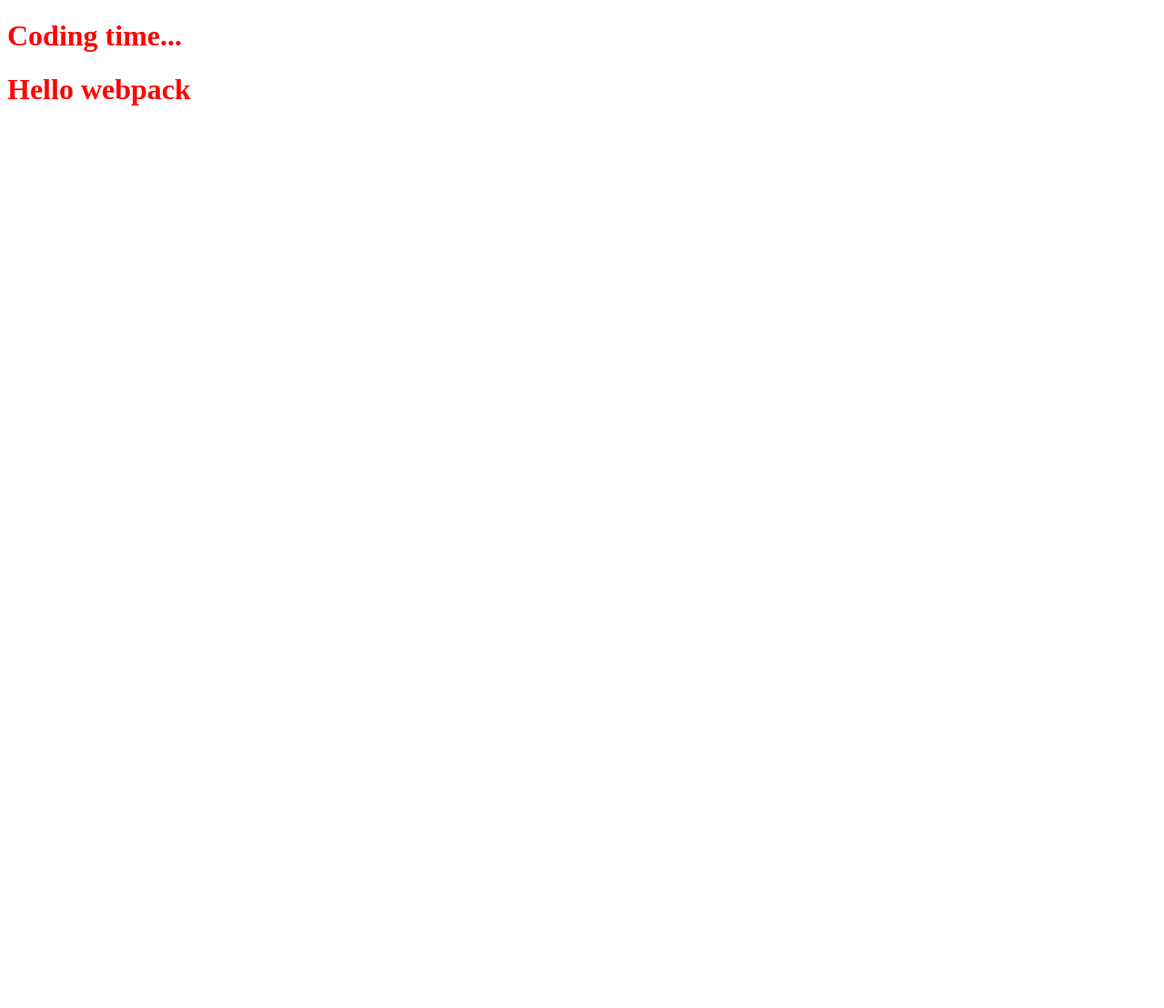
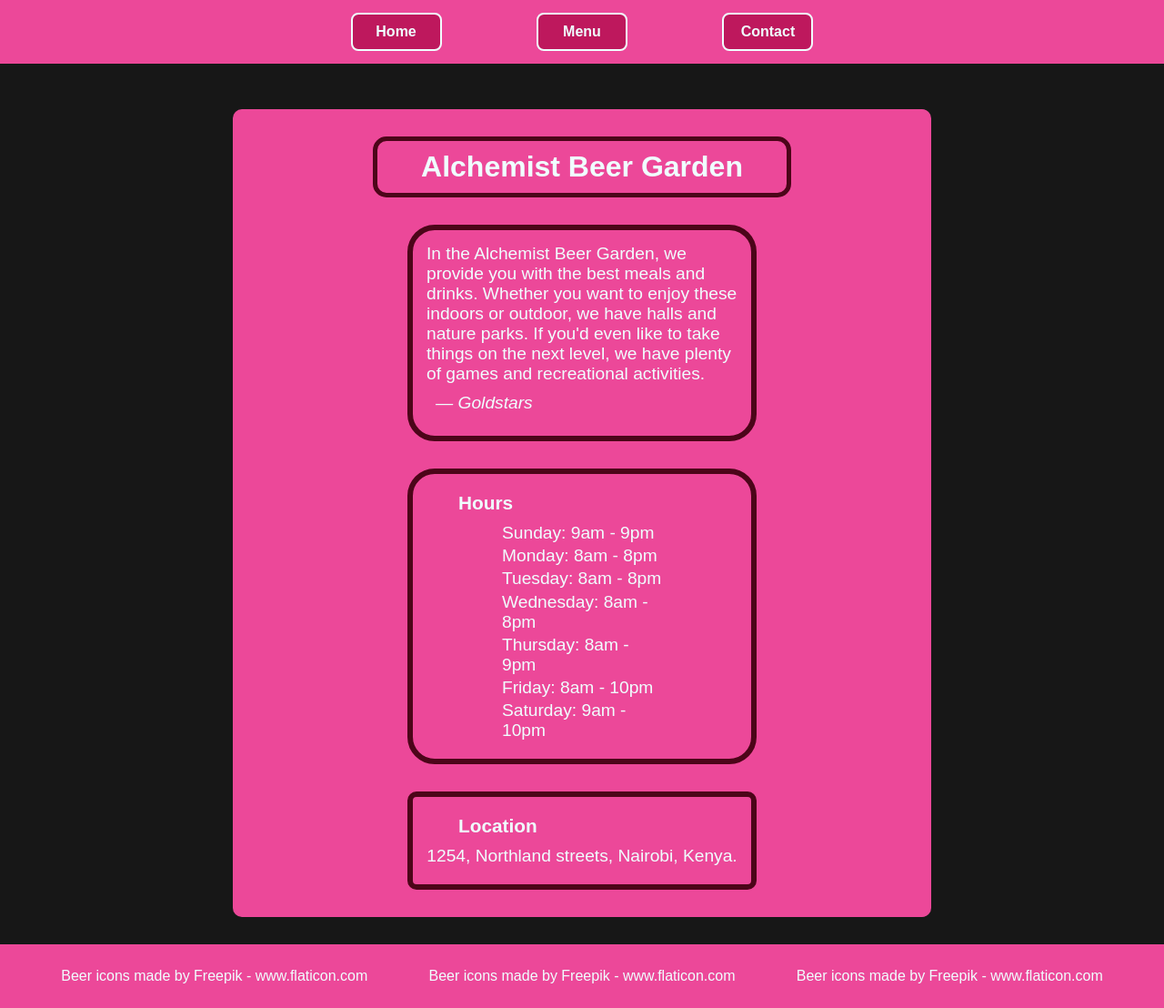
Before and after one commit to john-walter-munene/Restaurant--Page, a website built with webpack: page src/index.html in a window 1280 px wide. Shown: the whole page at 91% size. Before the commit the page ends 800 px from the top, so only its background shows below. Built offline with nearby package versions, Linux system fonts and the light colour scheme.

Commit message:
On doing a base UI model for which JS Components will be rendered like.

```diff
--- a/src/index.html
+++ b/src/index.html
@@ -6,6 +6,49 @@
     <meta http-equiv="X-UA-Compatible" content="IE=edge">
 </head>
 <body>
-    <h1>Coding time...</h1>
+    <header>
+        <nav>
+            <button class="home">Home</button>
+            <button class="menu">Menu</button>
+            <button class="contact">Contact</button>
+        </nav>
+    </header>
+    <div id="content">
+        <h1>Alchemist Beer Garden</h1>
+
+        <div class="intro">
+            <p>
+                In the Alchemist Beer Garden, we provide you with the best meals and drinks. Whether you
+                want to enjoy these indoors or outdoor, we have halls and nature parks. If you'd even like
+                to take things on the next level, we have plenty of games and recreational activities.
+            </p>
+            <p>— Goldstars</p>
+        </div>
+
+        <div class="operation-time">
+            <h3>Hours</h3>
+
+            <div class="work-hours">
+                <p>Sunday: 9am - 9pm</p>
+                <p>Monday: 8am - 8pm</p>
+                <p>Tuesday: 8am - 8pm</p>
+                <p>Wednesday: 8am - 8pm</p>
+                <p>Thursday: 8am - 9pm</p>
+                <p>Friday: 8am - 10pm</p>
+                <p>Saturday: 9am - 10pm</p>
+            </div>
+        </div>
+
+        <div class="location">
+            <h3>Location</h3>
+
+            <p>1254, Northland streets, Nairobi, Kenya.</p>
+        </div>
+    </div>
+    <footer>
+        <p><a href="https://web.archive.org/web/20221024060550/http://www.freepik.com/">Beer icons made by Freepik - www.flaticon.com</a></p>
+        <p><a href="https://web.archive.org/web/20221024060550/http://www.freepik.com/">Beer icons made by Freepik - www.flaticon.com</a></p>
+        <p><a href="https://web.archive.org/web/20221024060550/http://www.freepik.com/">Beer icons made by Freepik - www.flaticon.com</a></p>
+    </footer>
 </body>
 </html>
--- a/src/index.js
+++ b/src/index.js
@@ -4,13 +4,13 @@
 
 startCoding();
 
-function component() {
-    const element = document.createElement('h1');
+// function component() {
+//     const element = document.createElement('h1');
 
-   // Lodash, now imported by this script
-    element.innerHTML = _.join(['Hello', 'webpack'], ' ');
+//    // Lodash, now imported by this script
+//     element.innerHTML = _.join(['Hello', 'webpack'], ' ');
 
-    return element;
-  }
+//     return element;
+//   }
 
-document.body.appendChild(component());
+// document.body.appendChild(component());
--- a/src/styles.css
+++ b/src/styles.css
@@ -1,17 +1,122 @@
-/* @font-face {
-    font-family: 'MyFont';
-    src: url('./my-font.woff2') format('woff2'),
-      url('./my-font.woff') format('woff');
-    font-weight: 600;
-    font-style: normal;
-  }
+@font-face {
+  font-family: 'Quattrocento_Sans';
+  src: url('./Quattrocento_Sans/QuattrocentoSans-Regular.ttf') format('ttf');
+      font-weight: 600;
+      font-style: normal;
+}
 
-.hello {
-     color: red;
-    font-family: 'MyFont';
-     background: url('./icon.png');
-   } */
+* {
+  font-family: 'Quattrocento_Sans', Arial, Helvetica, sans-serif;
+  box-sizing: border-box;
+  margin: 0;
+  padding: 0;
+  color: azure;
+}
 
-h1 {
-    color: red;
-   }
+body {
+  background-color: #171717;
+}
+
+header {
+  background-color: #ec4899;
+  height: 70px;
+  display:  flex;
+  justify-content: center;
+  align-items: center;
+  min-width: 594px;
+  margin-bottom: 50px;
+  padding: 30px;
+}
+
+nav button {
+  border: 2px solid azure;
+  background-color: #be185d;
+  height: 42px;
+  text-align: center;
+  width: 100px;
+  margin: 50px;
+  font-size: 16px;
+  font-weight: 600;
+  border-radius: 8px;
+}
+footer {
+  height: 70px;
+  background-color: #ec4899;
+  display: flex;
+  justify-content: space-evenly;
+  align-items: center;
+}
+footer a {
+  text-decoration: none;
+  color: inherit;
+}
+#content {
+  width: 60%;
+  display: flex;
+  margin: 30px auto;
+  background-color: #ec4899;
+  border-radius: 10px;
+  flex-direction: column;
+  align-items: center;
+}
+#content h1 {
+  border: 5px solid #4c0519;
+  width: 60%;
+  padding: 10px;
+  text-align: center;
+  margin: 30px;
+  border-radius: 15px;
+}
+.intro {
+  width: 50%;
+  align-self: center;
+  margin-bottom: 30px;
+  padding: 15px;
+  border: 6px solid #4c0519;
+  border-radius: 30px;
+}
+.intro p:first-child {
+  margin-bottom: 10px;
+  font-size: 1.2rem;
+}
+.intro p:last-child {
+  font-style: italic;
+  font-size: 1.2rem;
+  margin: 10px;
+}
+.operation-time {
+  border: 6px solid #4c0519;
+  width: 50%;
+  padding: 0.625rem;
+  border-radius: 1.875rem;
+  margin-bottom: 30px;
+}
+.operation-time h3 {
+  font-size: 1.3rem;
+  padding: 10px 20px 10px 40px;
+}
+.work-hours {
+  width: 50%;
+  margin: 0 auto;
+  display: flex;
+  flex-direction: column;
+  gap: 0.2rem;
+  padding-bottom: 10px;
+  font-size: 1.2rem;
+}
+.location {
+  border: 6px solid #4c0519;
+  border-radius: 0.625rem;
+  width: 50%;
+  padding: 0.625rem;
+  margin-bottom: 30px;
+}
+.location h3 {
+  font-size: 1.3rem;
+  padding: 10px 20px 10px 40px;
+}
+.location p {
+  text-align: center;
+  font-size: 1.2rem;
+  padding-bottom: 10px;
+}
--- a/webpack.config.js
+++ b/webpack.config.js
@@ -9,10 +9,11 @@
     },
     plugins: [
         new HTMLWebpackPlugin({
+            template: './src/index.html',
             filename: "index.html",
             title: "Restaurant",
             inject: 'body',
-        })
+        }),
     ],
     output: {
         path: path.resolve(__dirname, 'dist'),
@@ -25,6 +26,10 @@
             test: /\.css$/i,
             use: ['style-loader', 'css-loader'],
           },
+          {
+            test: /\.(woff|woff2|eot|ttf|otf)$/i,
+            type: 'asset/resource',
+          },
         ],
       },
 };
```
Also changed, not shown: src/Quattrocento_Sans/OFL.txt (added, +96 -0 lines), dist/c2e444fd4e26b791b257.ttf (added), dist/index.bundle.js, dist/index.html, src/Quattrocento_Sans/QuattrocentoSans-Bold.ttf (added), src/Quattrocento_Sans/QuattrocentoSans-BoldItalic.ttf (added), src/Quattrocento_Sans/QuattrocentoSans-Italic.ttf (added), src/Quattrocento_Sans/QuattrocentoSans-Regular.ttf (added).
